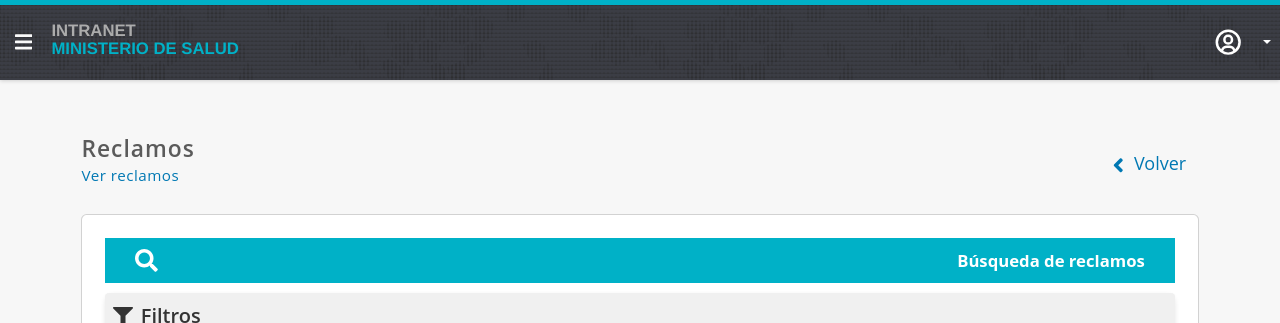
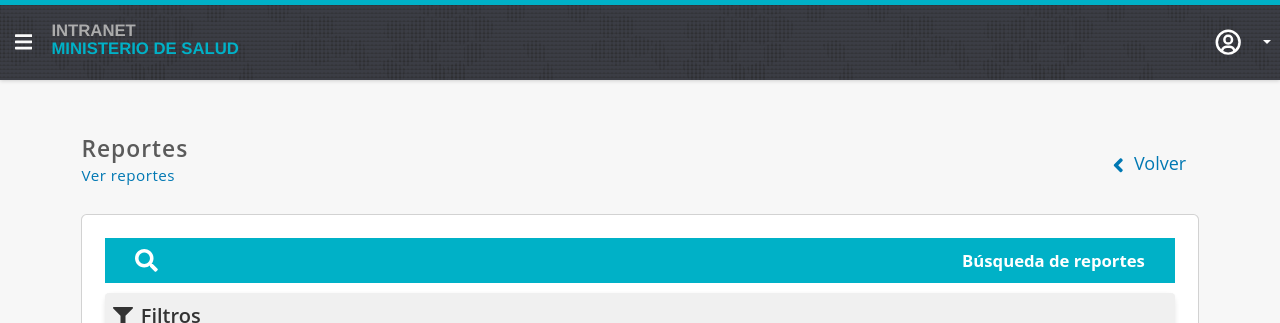
Before and after one commit to Matu36/SIRVes, a React (Vite) app: page /reclamos/ver-Reclamos in a window 1280 px wide. Shown: the top 323 px of the page. Built offline with nearby package versions, Linux system fonts and the light colour scheme; no server answers.

Commit message:
ahora se llama reportes (no reclamos)

```diff
--- a/src/components/GetReclamos.jsx
+++ b/src/components/GetReclamos.jsx
@@ -83,7 +83,7 @@
     <div>
       <div className="tituloCeleste">
         <FaSearch className="titulocelesteicono" />
-        <span className="titulocelestespan">Búsqueda de reclamos</span>
+        <span className="titulocelestespan">Búsqueda de reportes</span>
       </div>
 
       {/* Contenedor de filtros */}
--- a/src/components/ReclamosTIpos/TipoReclamo.jsx
+++ b/src/components/ReclamosTIpos/TipoReclamo.jsx
@@ -32,7 +32,7 @@
     <div className="container">
       <div className="tituloCeleste">
         <FaExclamationTriangle className="titulocelesteicono" />
-        <span className="titulocelestespan">Nuevo Reclamo</span>
+        <span className="titulocelestespan">Nuevo Reporte</span>
       </div>
 
       <br />
--- a/src/pages/DetalleReclamo.jsx
+++ b/src/pages/DetalleReclamo.jsx
@@ -4,7 +4,7 @@
 
 const DetalleReclamo = () => {
   return (
-    <Layout Titulo="Detalle" Subtitulo="Detalle del reclamo">
+    <Layout Titulo="Detalle" Subtitulo="Detalle del reporte">
       <ReclamoDetail />
     </Layout>
   );
--- a/src/pages/EditarReclamos.jsx
+++ b/src/pages/EditarReclamos.jsx
@@ -4,7 +4,7 @@
 
 const EditarReclamos = () => {
   return (
-    <Layout Titulo="Reclamos" Subtitulo="Editar reclamos">
+    <Layout Titulo="Reportes" Subtitulo="Editar reportes">
       <PostReclamo />
     </Layout>
   );
--- a/src/pages/NuevoReclamo.jsx
+++ b/src/pages/NuevoReclamo.jsx
@@ -4,7 +4,7 @@
 
 const NuevoReclamo = () => {
   return (
-    <Layout Titulo="Reclamo" Subtitulo="Ingresar Nuevo Reclamo">
+    <Layout Titulo="Reporte" Subtitulo="Ingresar Nuevo Reporte">
       <PostReclamo />
     </Layout>
   );
--- a/src/pages/VerReclamos.jsx
+++ b/src/pages/VerReclamos.jsx
@@ -4,7 +4,7 @@
 
 const VerReclamos = () => {
   return (
-    <Layout Titulo="Reclamos" Subtitulo="Ver reclamos">
+    <Layout Titulo="Reportes" Subtitulo="Ver reportes">
       <GetReclamos />
     </Layout>
   );
```
